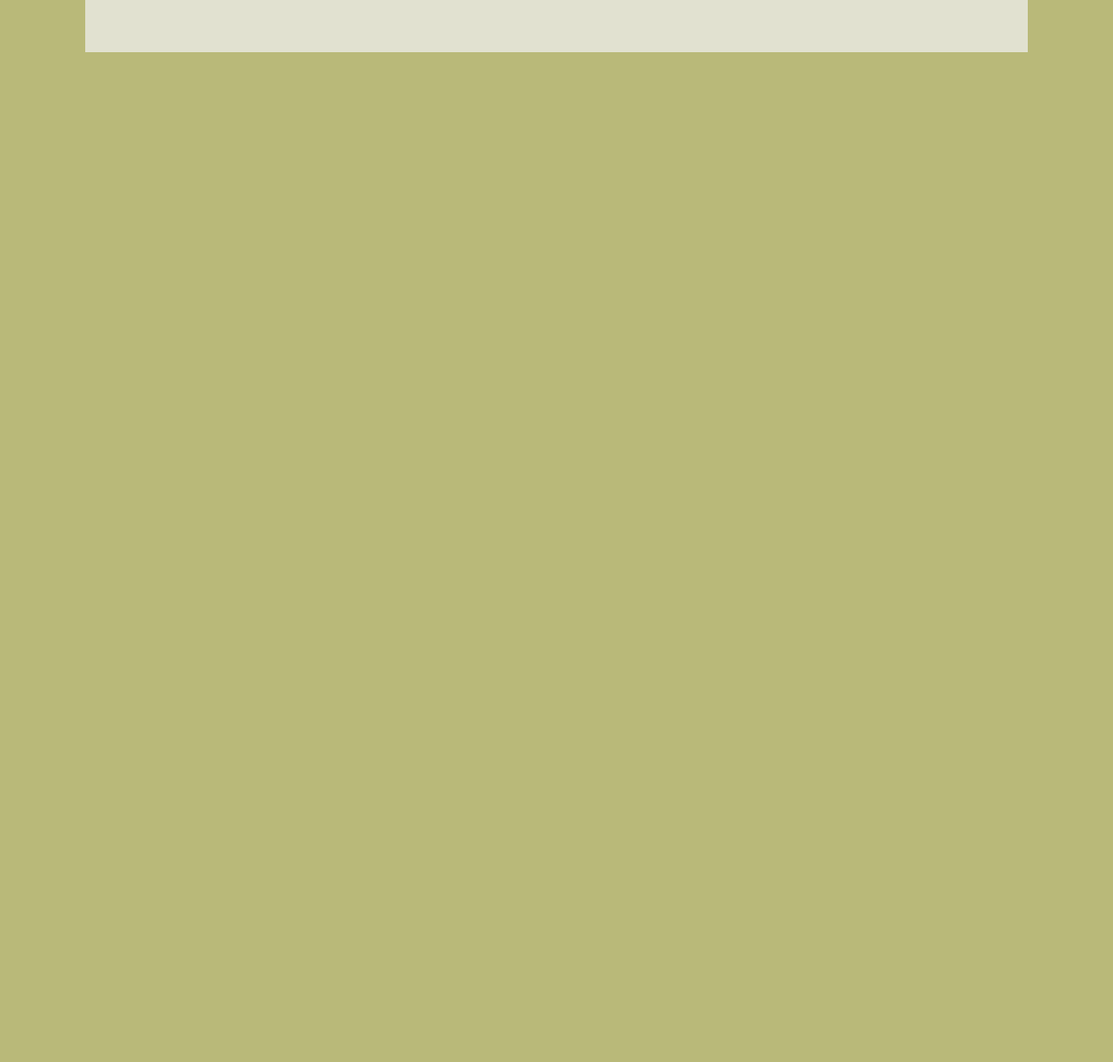
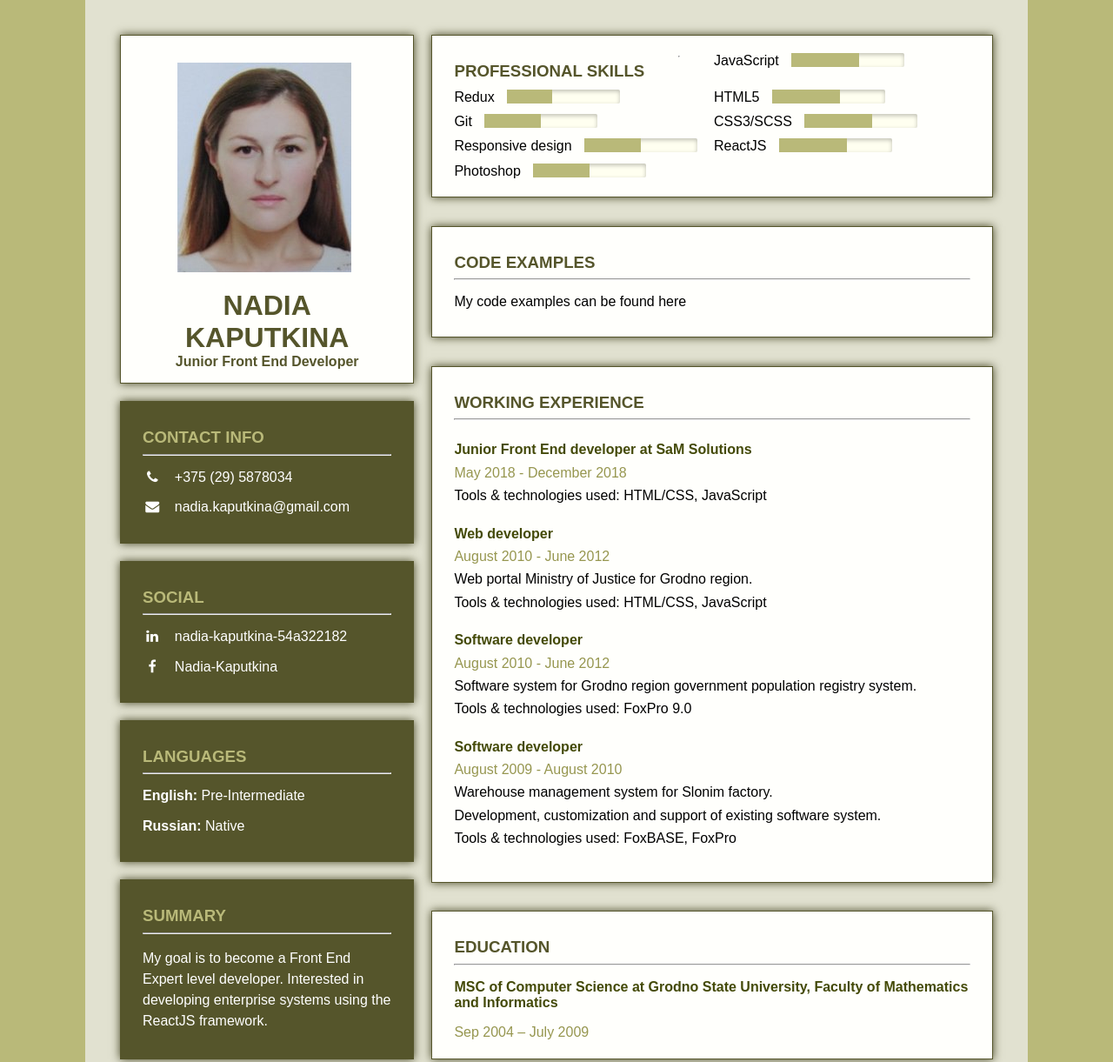
Before and after one commit to NadiaKaputkina/rsschool-cv, a plain HTML site: page index.html in a window 1280 px wide. Shown: the top 1221 px of the page at 87% size. Before the commit the page ends 800 px from the top, so only its background shows below. Drawn offline with Linux system fonts and the light colour scheme.

Commit message:
feat: add CV

```diff
--- a/index.html
+++ b/index.html
@@ -1,15 +1,177 @@
 <!DOCTYPE html>
 <html lang="ru">
   <head>
-    <meta charset="UTF-8">
     <meta charset="utf-8">
     <link rel="stylesheet" href="./normalize.css">
+    <link rel="stylesheet" href="./fontello.css">
     <link rel="stylesheet" href="./styles.css">
     <title>CV Nadia Kaputkina</title>
   </head>
   <body>
     <div class="container">
 
+      <div class="left">
+
+        <section class="personal">
+          <figure class="photo">
+            <img src="./photo.jpg" width="200" height="241" alt="Nadia Kaputkina">
+          </figure>
+
+          <h1>NADIA KAPUTKINA</h1>
+
+          <p><strong>Junior Front End Developer</strong></p>
+        </section>
+
+        <section class="contact-info">
+          <h3>Contact info</h3>
+
+          <hr>
+
+          <p>
+            <span class="icon-phone"></span>
+            +375 (29) 5878034
+          </p>
+
+          <p>
+            <span class="icon-mail-alt"></span>
+            nadia.kaputkina@gmail.com
+          </p>
+        </section>
+
+        <section class="social">
+          <h3>Social</h3>
+
+          <hr>
+
+          <p>
+            <span class="icon-linkedin"></span>
+            <a href="https://www.linkedin.com/in/nadia-kaputkina-54a322182/">nadia-kaputkina-54a322182</a>
+          </p>
+          <p>
+            <span class="icon-facebook"></span>
+            <a href="https://www.facebook.com/people/Nadia-Kaputkina/100012897223855">Nadia-Kaputkina</a>
+          </p>
+        </section>
+
+        <section class="languages">
+          <h3>Languages</h3>
+
+          <hr>
+
+          <p><strong>English:</strong> Pre-Intermediate</p>
+          <p><strong>Russian:</strong> Native</p>
+        </section>
+
+        <section class="summary">
+          <h3>Summary</h3>
+
+          <hr>
+
+          <p>My goal is to become a Front End Expert level developer. Interested in developing enterprise systems using the ReactJS framework.</p>
+        </section>
+
+      </div>
+
+      <div class="right">
+
+        <section class="skills">
+          <h3>Professional skills</h3>
+
+          <hr>
+
+          <div class="skill">
+            <label for="java-script">JavaScript</label>
+            <progress id="java-script" max="100" value="60"></progress>
+          </div>
+
+          <div class="skill">
+            <label for="redux">Redux</label>
+            <progress id="redux" max="100" value="40"></progress>
+          </div>
+
+          <div class="skill">
+            <label for="html5">HTML5</label>
+            <progress id="html5" max="100" value="60"></progress>
+          </div>
+
+          <div class="skill">
+            <label for="git">Git</label>
+            <progress id="git" max="100" value="50"></progress>
+          </div>
+
+          <div class="skill">
+            <label for="css">CSS3/SCSS</label>
+            <progress id="css" max="100" value="60"></progress>
+          </div>
+
+          <div class="skill">
+            <label for="responsive">Responsive design</label>
+            <progress id="responsive" max="100" value="50"></progress>
+          </div>
+
+          <div class="skill">
+            <label for="react">ReactJS</label>
+            <progress id="react" max="100" value="60"></progress>
+          </div>
+
+          <div class="skill">
+            <label for="photoshop">Photoshop</label>
+            <progress id="photoshop" max="100" value="50"></progress>
+          </div>
+        </section>
+
+        <section class="code-examples">
+          <h3>Code examples</h3>
+
+          <hr>
+
+          <p>My code examples can be found <a href="https://github.com/NadiaKaputkina/employees_FrontEnd"> here </a></p>
+        </section>
+
+        <section class="working-experience">
+          <h3>Working experience</h3>
+
+          <hr>
+
+          <div class="job">
+            <p><strong>Junior Front End developer at SaM Solutions</strong></p>
+            <p class="date">May 2018 - December 2018</p>
+            <p>Tools & technologies used: HTML/CSS, JavaScript</p>
+          </div>
+
+          <div class="job">
+            <p><strong>Web developer</strong></p>
+            <p class="date">August 2010 - June 2012</p>
+            <p>Web portal Ministry of Justice for Grodno region.</p>
+            <p>Tools & technologies used: HTML/CSS, JavaScript</p>
+          </div>
+
+          <div class="job">
+            <p><strong>Software developer</strong></p>
+            <p class="date">August 2010 - June 2012</p>
+            <p>Software system for Grodno region government population registry system.</p>
+            <p>Tools & technologies used: FoxPro 9.0</p>
+          </div>
+
+          <div class="job">
+            <p><strong>Software developer</strong></p>
+            <p class="date">August 2009 - August 2010</p>
+            <p>Warehouse management system for Slonim factory.</p>
+            <p>Development, customization and support of existing software system.</p>
+            <p>Tools & technologies used:  FoxBASE, FoxPro</p>
+          </div>
+        </section>
+
+        <section class="education">
+          <h3>Education</h3>
+
+          <hr>
+
+          <p><strong>MSC of Computer Science at Grodno State University, Faculty of Mathematics and Informatics</strong></p>
+          <p class="date">Sep 2004 – July 2009</p>
+        </section>
+
+      </div>
 
     </div>
   </body>
```
